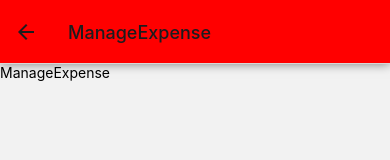
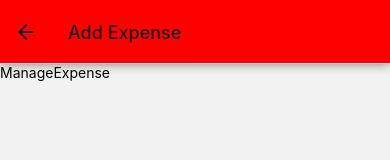
Before and after one commit to Luthando496/finance-trance-training-react-native, a React Native app: screen /ManageExpense in a window 390 px wide. Shown: the top 160 px of the page. Built offline with nearby package versions, Linux system fonts and the light colour scheme.

Commit message:
editing and adding modes

```diff
--- a/components/ExpenseItem.js
+++ b/components/ExpenseItem.js
@@ -5,11 +5,11 @@ import { useNavigation } from '@react-navigation/native'
 
 
 
-const ExpenseItem = ({title,amount,date}) => {
+const ExpenseItem = ({title,amount,date,id}) => {
     let navigation = useNavigation()
 
     const expensePressHandler =()=>{
-        navigation.navigate('ManageExpense',{title:title,amount:amount})
+        navigation.navigate('ManageExpense',{exID:id})
     }
 
   return (
--- a/screens/ManageExpense.js
+++ b/screens/ManageExpense.js
@@ -1,7 +1,18 @@
-import React from 'react'
+import React, { useLayoutEffect } from 'react'
 import { Text, View } from 'react-native'
 
-const ManageExpense = () => {
+const ManageExpense = ({route,navigation}) => {
+  const expenseID = route.params?.exID
+  const isEditing = !!expenseID
+
+  useLayoutEffect(()=>{
+    navigation.setOptions({
+      title: isEditing? 'Edit Expense' : 'Add Expense',
+    })
+
+  },[navigation,isEditing])
+
+
   return (
     <View>
         <Text>ManageExpense</Text>
```
